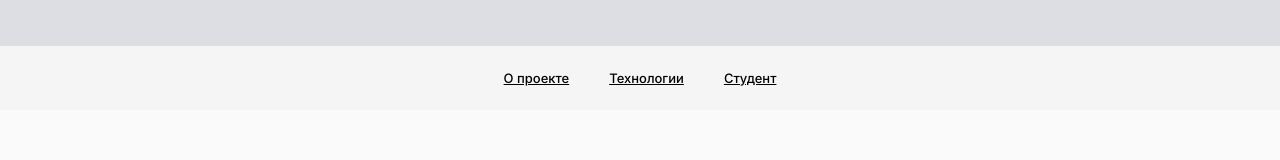
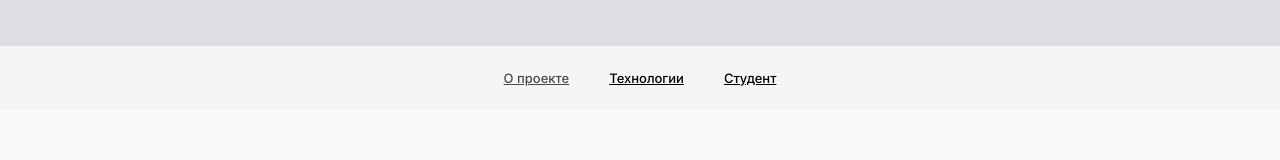
Before and after one commit to ShnaiderDanila/movies-explorer-frontend, a React (Create React App) app: page / in a window 1280 px wide. In both pictures the pointer is over the link "О проекте". Shown: the part 552-712 px from the top of the page. Built offline with nearby package versions, Linux system fonts and the light colour scheme.

Commit message:
feat: Add hover effect for .nav-tab__link in ./src/components/Main/NavTab/NavTab.css

```diff
--- a/src/components/Main/NavTab/NavTab.css
+++ b/src/components/Main/NavTab/NavTab.css
@@ -18,6 +18,11 @@
   font-size: 13px;
   font-weight: 500;
   line-height: 16px;
+  transition: opacity 0.3s ease;
+}
+
+.nav-tab__link:hover {
+  opacity: 0.7;
 }
 
 .nav-tab__list-item {
```
